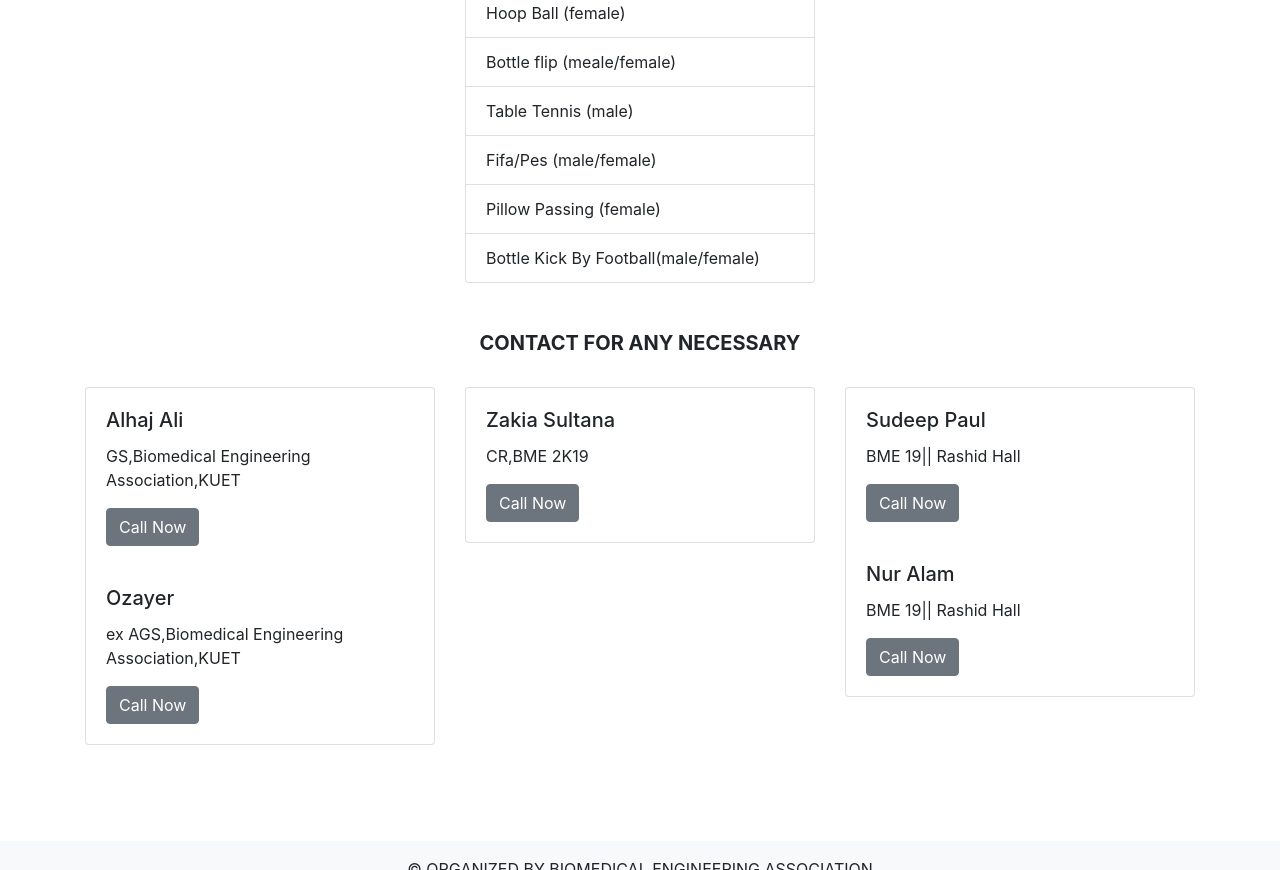
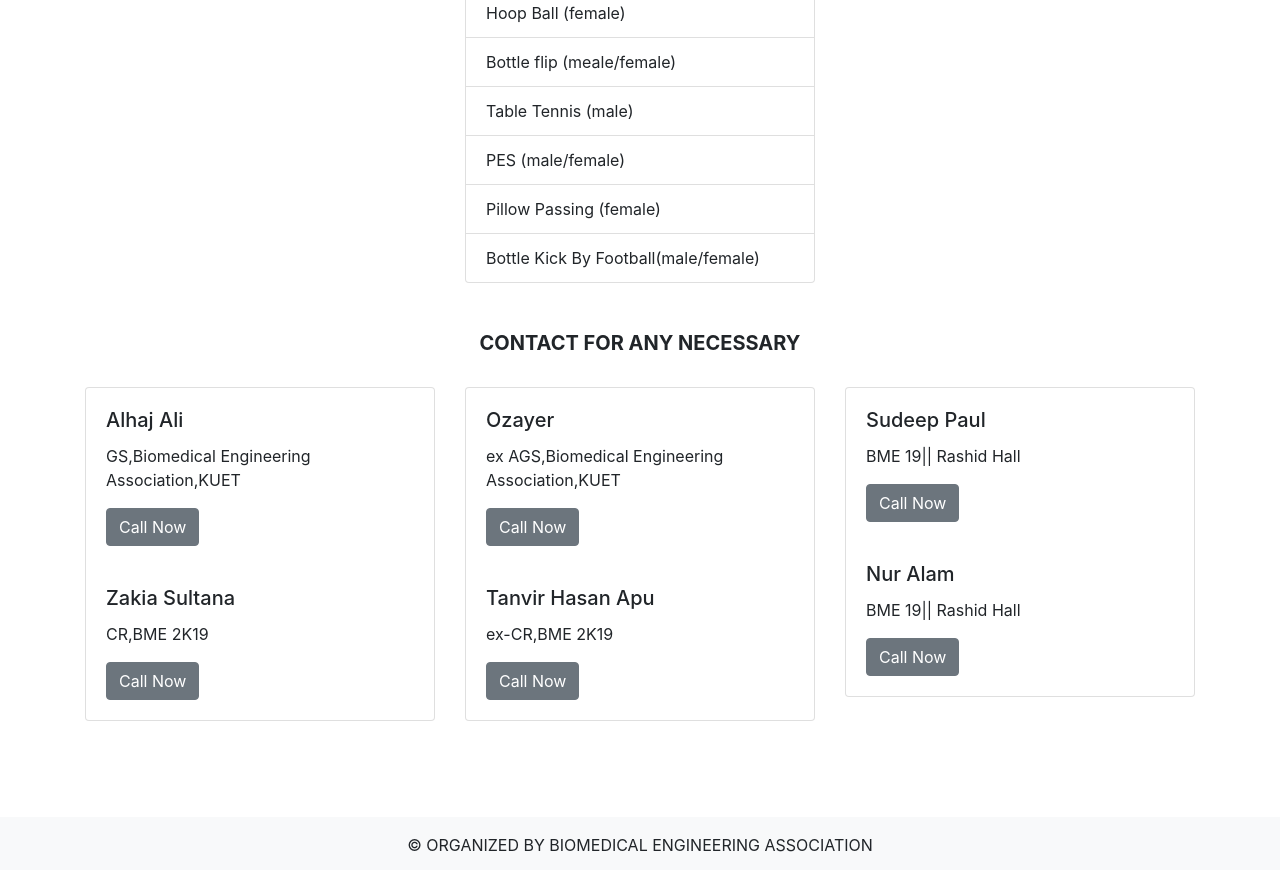
Before and after one commit to kuetbme19/bmeindoor.github.io, a plain HTML site: page index.html in a window 1280 px wide. Shown: the part 740-1610 px from the top of the page. Drawn offline with nearby package versions, Linux system fonts and the light colour scheme.

Commit message:
user mode

```diff
--- a/index.html
+++ b/index.html
@@ -94,7 +94,7 @@ padding: 50px;
 					<li class="list-group-item">Hoop Ball (female)</li>
 					<li class="list-group-item">Bottle flip (meale/female)</li>
 					<li class="list-group-item">Table Tennis (male)</li>
-					<li class="list-group-item">Fifa/Pes (male/female)</li>
+					<li class="list-group-item">PES (male/female)</li>
 					<li class="list-group-item">Pillow Passing (female)</li>
 					<li class="list-group-item">Bottle Kick By Football(male/female)</li>
 
@@ -129,24 +129,36 @@ padding: 50px;
 			  </div>
 
 			  <div class="card-body">
-				<h5 class="card-title">Ozayer</h5>
-				<p class="card-text">ex AGS,Biomedical Engineering Association,KUET</p>
-				<a href="tel:0 1999-651855" class="btn btn-secondary">Call Now</a>
+				<h5 class="card-title">Zakia Sultana</h5>
+				<p class="card-text">CR,BME 2K19
+
+				</p>
+				<a href="tel:01865912763" class="btn btn-secondary">Call Now</a>
+
+			  </div>
 
 
-			  </div>
 
 			</div>
 		  </div>
 		  <div class="col-md-4">
 			<div class="card">
 
+
+				<div class="card-body">
+					<h5 class="card-title">Ozayer</h5>
+					<p class="card-text">ex AGS,Biomedical Engineering Association,KUET</p>
+					<a href="tel:0 1999-651855" class="btn btn-secondary">Call Now</a>
+
+
+				  </div>
+
 			  <div class="card-body">
-				<h5 class="card-title">Zakia Sultana</h5>
-				<p class="card-text">CR,BME 2K19
+				<h5 class="card-title">Tanvir Hasan Apu</h5>
+				<p class="card-text">ex-CR,BME 2K19
 
 				</p>
-				<a href="tel:01865912763" class="btn btn-secondary">Call Now</a>
+				<a href="tel:01750-760703" class="btn btn-secondary">Call Now</a>
 
 			  </div>
 
```
